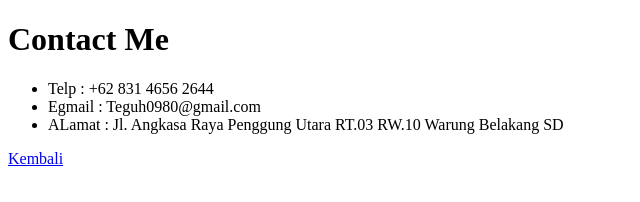
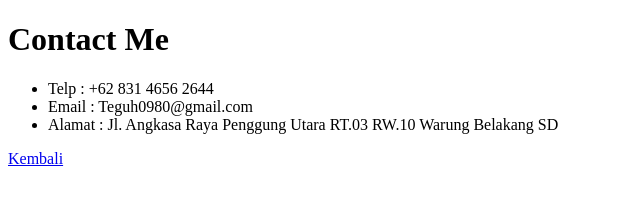
Before and after one commit to teguh998/html_summary_teguh, a plain HTML site: page publik/contact.html in a window 1280 px wide. Shown: the whole page, without its empty margins (0-640 px from the left). Drawn offline with Linux system fonts and the light colour scheme.

Commit message:
Update contact.html

```diff
--- a/publik/contact.html
+++ b/publik/contact.html
@@ -9,8 +9,8 @@
     <h1>Contact Me</h1>
     <ul>
     <li>Telp : +62 831 4656 2644</li>
-    <li>Egmail : Teguh0980@gmail.com</li>
-    <li>ALamat : Jl. Angkasa Raya Penggung Utara RT.03 RW.10 Warung Belakang SD</li>
+    <li>Email : Teguh0980@gmail.com</li>
+    <li>Alamat : Jl. Angkasa Raya Penggung Utara RT.03 RW.10 Warung Belakang SD</li>
         </ul>
     <a href="../index.html">Kembali</a>
 </body>
```
